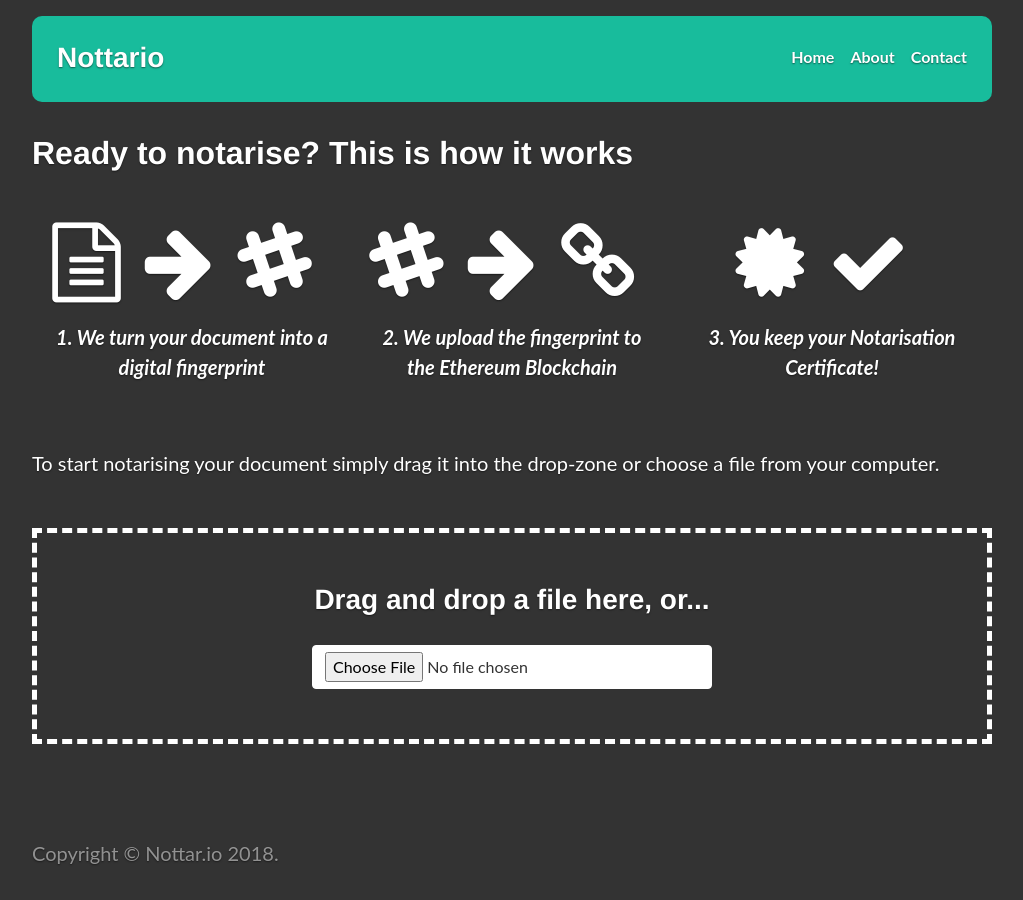
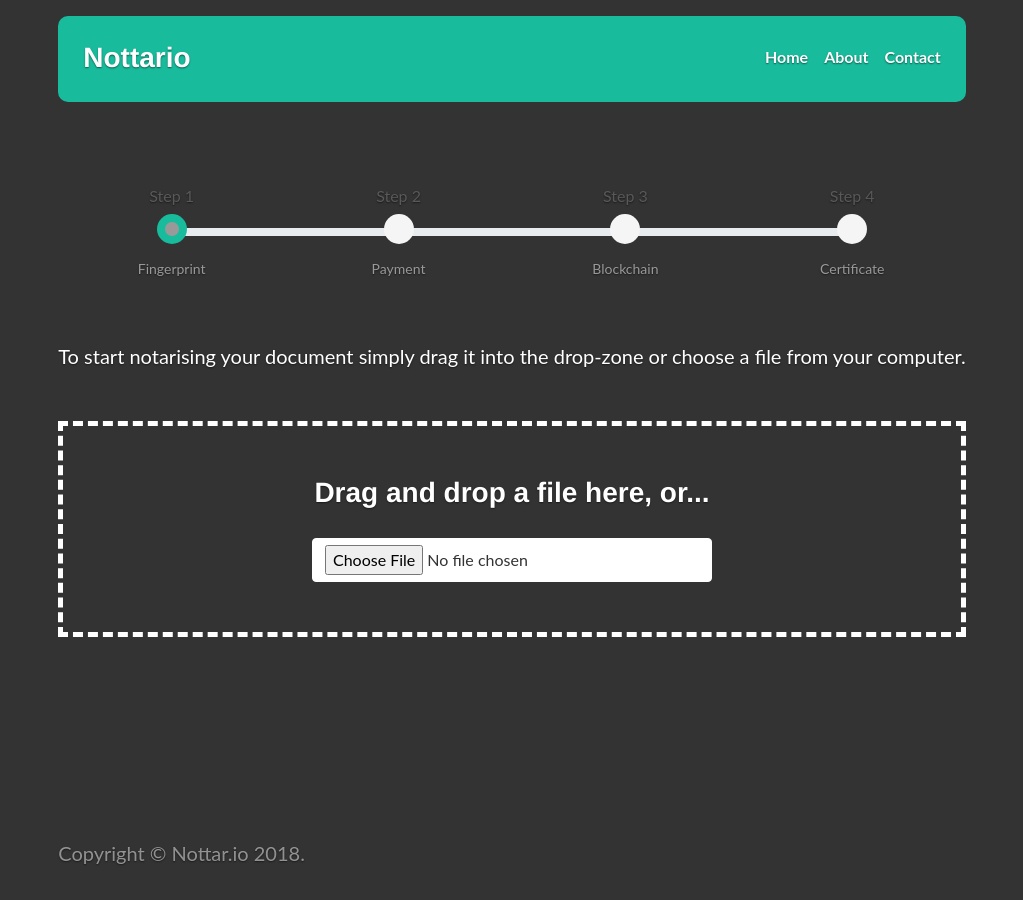
Before and after one commit to danmermel/nottariofront, a Jekyll site: the page built from drop.html, in a window 1280 px wide. Shown: the whole page, without its empty margins (128-1151 px from the left). Built offline with Jekyll 4.4.1, drawn with Linux system fonts in a browser that asks for light colours; nearby versions of some CDN libraries.

Commit message:
progress bar

```diff
--- /dev/null
+++ b/_includes/progressbar.html
@@ -0,0 +1,72 @@
+<div class="container call_to_action">
+  <div class="row bs-wizard" style="border-bottom:0">
+    {% if page.step == 1 %}
+      {% assign activeclass="active" %}
+    {% else %}
+      {% assign activeclass="disabled" %}
+    {% endif %}
+    {% if page.step > 1 %}
+      {% assign activeclass="complete" %}
+    {% endif %}
+    <div class="col-xs-3 bs-wizard-step {{ activeclass }}">
+      <div class="text-center bs-wizard-stepnum">Step 1</div>
+      <div class="progress">
+        <div class="progress-bar"></div>
+      </div>
+      <a href="#" class="bs-wizard-dot"></a>
+      <div class="bs-wizard-info text-center">Fingerprint</div>
+    </div>
+
+    {% if page.step == 2 %}
+      {% assign activeclass="active" %}
+    {% else %}
+      {% assign activeclass="disabled" %}
+    {% endif %}
+    {% if page.step > 2 %}
+      {% assign activeclass="complete" %}
+    {% endif %}
+    <div class="col-xs-3 bs-wizard-step {{ activeclass }}">
+
+      <div class="text-center bs-wizard-stepnum">Step 2</div>
+      <div class="progress">
+        <div class="progress-bar"></div>
+      </div>
+      <a href="#" class="bs-wizard-dot"></a>
+      <div class="bs-wizard-info text-center">Payment</div>
+    </div>
+
+    {% if page.step == 3 %}
+      {% assign activeclass="active" %}
+    {% else %}
+      {% assign activeclass="disabled" %}
+    {% endif %}
+    {% if page.step > 3 %}
+      {% assign activeclass="complete" %}
+    {% endif %}
+    <div class="col-xs-3 bs-wizard-step {{ activeclass  }}">
+      <div class="text-center bs-wizard-stepnum">Step 3</div>
+      <div class="progress">
+        <div class="progress-bar"></div>
+      </div>
+      <a href="#" class="bs-wizard-dot"></a>
+      <div class="bs-wizard-info text-center">Blockchain</div>
+    </div>
+
+    {% if page.step == 4 %}
+      {% assign activeclass="active" %}
+    {% else %}
+      {% assign activeclass="disabled" %}
+    {% endif %}
+    {% if page.step > 4 %}
+      {% assign activeclass="complete" %}
+    {% endif %}
+    <div class="col-xs-3 bs-wizard-step {{ activeclass }}">
+      <div class="text-center bs-wizard-stepnum">Step 4</div>
+      <div class="progress">
+        <div class="progress-bar"></div>
+      </div>
+      <a href="#" class="bs-wizard-dot"></a>
+      <div class="bs-wizard-info text-center">Certificate</div>
+    </div>
+  </div>
+</div>
--- a/assets/css/style.css
+++ b/assets/css/style.css
@@ -1,11 +1,25 @@
-.inprogress {
-  font-weight: bold;
-  color: red
-}
+.bs-wizard {margin-top: 40px;}
 
-.todo {
-  color: #aaaaaa
-}
+/*Form Wizard*/
+.bs-wizard {border-bottom: solid 1px #e0e0e0; padding: 0 0 10px 0;}
+.bs-wizard > .bs-wizard-step {padding: 0; position: relative; width: 25% }
+.bs-wizard > .bs-wizard-step + .bs-wizard-step { }
+.bs-wizard > .bs-wizard-step .bs-wizard-stepnum {color: #595959; font-size: 16px; margin-bottom: 5px;}
+.bs-wizard > .bs-wizard-step .bs-wizard-info {color: #999; font-size: 14px; padding:2px}
+.bs-wizard > .bs-wizard-step > .bs-wizard-dot {position: absolute; width: 30px; height: 30px; display: block; background: #18BC9C; top: 45px; left: 50%; margin-top: -15px; margin-left: -15px; border-radius: 50%;}
+.bs-wizard > .bs-wizard-step > .bs-wizard-dot:after {content: ' '; width: 14px; height: 14px; background: #999; border-radius: 50px; position: absolute; top: 8px; left: 8px; }
+.bs-wizard > .bs-wizard-step > .progress {position: relative; border-radius: 0px; height: 8px; box-shadow: none; margin: 20px 0;}
+.bs-wizard > .bs-wizard-step > .progress > .progress-bar {width:0px; box-shadow: none; background: #18BC9C;}
+.bs-wizard > .bs-wizard-step.complete > .progress > .progress-bar {width:100%;}
+.bs-wizard > .bs-wizard-step.active > .progress > .progress-bar {width:50%;}
+.bs-wizard > .bs-wizard-step:first-child.active > .progress > .progress-bar {width:0%;}
+.bs-wizard > .bs-wizard-step:last-child.active > .progress > .progress-bar {width: 100%;}
+.bs-wizard > .bs-wizard-step.disabled > .bs-wizard-dot {background-color: #f5f5f5;}
+.bs-wizard > .bs-wizard-step.disabled > .bs-wizard-dot:after {opacity: 0;}
+.bs-wizard > .bs-wizard-step:first-child  > .progress {left: 50%; width: 50%;}
+.bs-wizard > .bs-wizard-step:last-child  > .progress {width: 50%;}
+.bs-wizard > .bs-wizard-step.disabled a.bs-wizard-dot{ pointer-events: none; }
+/*END Form Wizard*/
 
 #drop_zone {
   border: 5px dashed white;
--- a/drop.html
+++ b/drop.html
@@ -1,31 +1,10 @@
 ---
 layout: default
 title: Ready to notarise? This is how it works
+step: 1
 ---
 
-<h2>{{ page.title }}</h2>
-
-  <div class="container call_to_action">
-    <div class="row text-center">
-      <div class="col-lg-4">
-        <i class="fa fa-file-text-o fa-5x icon-padding" aria-hidden="true"></i>
-        <i class="fa fa-arrow-right fa-5x icon-padding" aria-hidden="true"></i>
-        <i class="fa fa-slack fa-5x icon-padding" aria-hidden="true"></i>
-        <p><strong><i>1. We turn your document into a digital fingerprint</i></strong> </p>
-      </div>
-      <div class="col-lg-4">
-        <i class="fa fa-slack fa-5x icon-padding" aria-hidden="true"></i>
-        <i class="fa fa-arrow-right fa-5x icon-padding" aria-hidden="true"></i>
-        <i class="fa fa-chain fa-5x icon-padding" aria-hidden="true"></i>
-        <p><strong><i>2. We upload the fingerprint to the Ethereum Blockchain</i></strong> </p>
-      </div>
-      <div class="col-lg-4">
-        <i class="fa fa-certificate fa-5x icon-padding" aria-hidden="true"></i>
-        <i class="fa fa-check fa-5x icon-padding" aria-hidden="true"></i>
-        <p><strong><i>3. You keep your Notarisation Certificate!</i></strong> </p>
-      </div>
-    </div>
-  </div>
+{% include progressbar.html %}
 
 <p>To start notarising your document simply drag it into the drop-zone or choose a file from your computer. </p>
 
--- a/pay.html
+++ b/pay.html
@@ -1,7 +1,11 @@
 ---
 layout: minimal
 title: Document details
+step: 2
 ---
+
+{% include progressbar.html %}
+
 <h2>{{ page.title }}</h2>
 
 <p>Below are the details of your document, along with its unique digital fingerprint.</p>
--- a/success.html
+++ b/success.html
@@ -1,7 +1,11 @@
 ---
 layout: default
 title: Payment Success
+step: 3
 ---
+
+  {% include progressbar.html %}
+
   <h1>{{ page.title }}</h1>
   <p>We have received your payment and have queued the details of your document for submission to the <a href="ethereum.html">Ethereum blockchain.</a></p>
   <div class="text-center">
```
